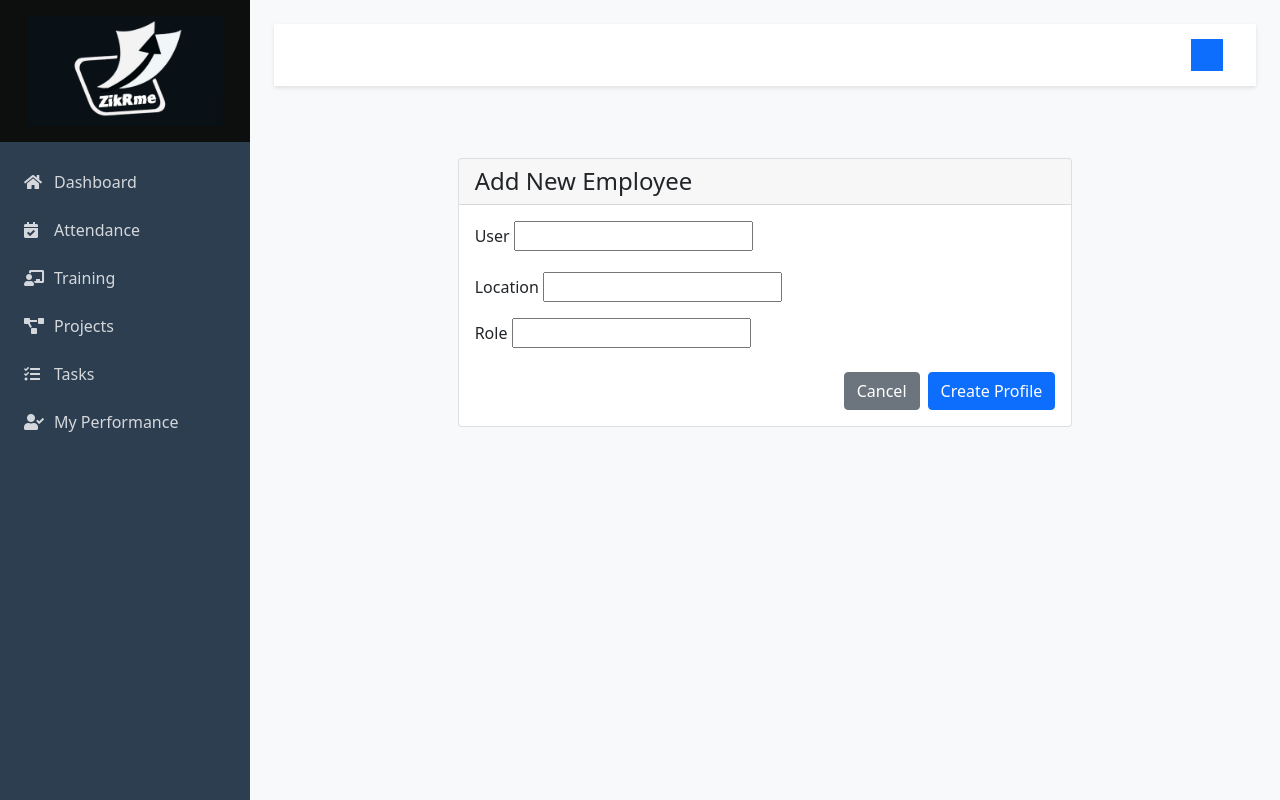
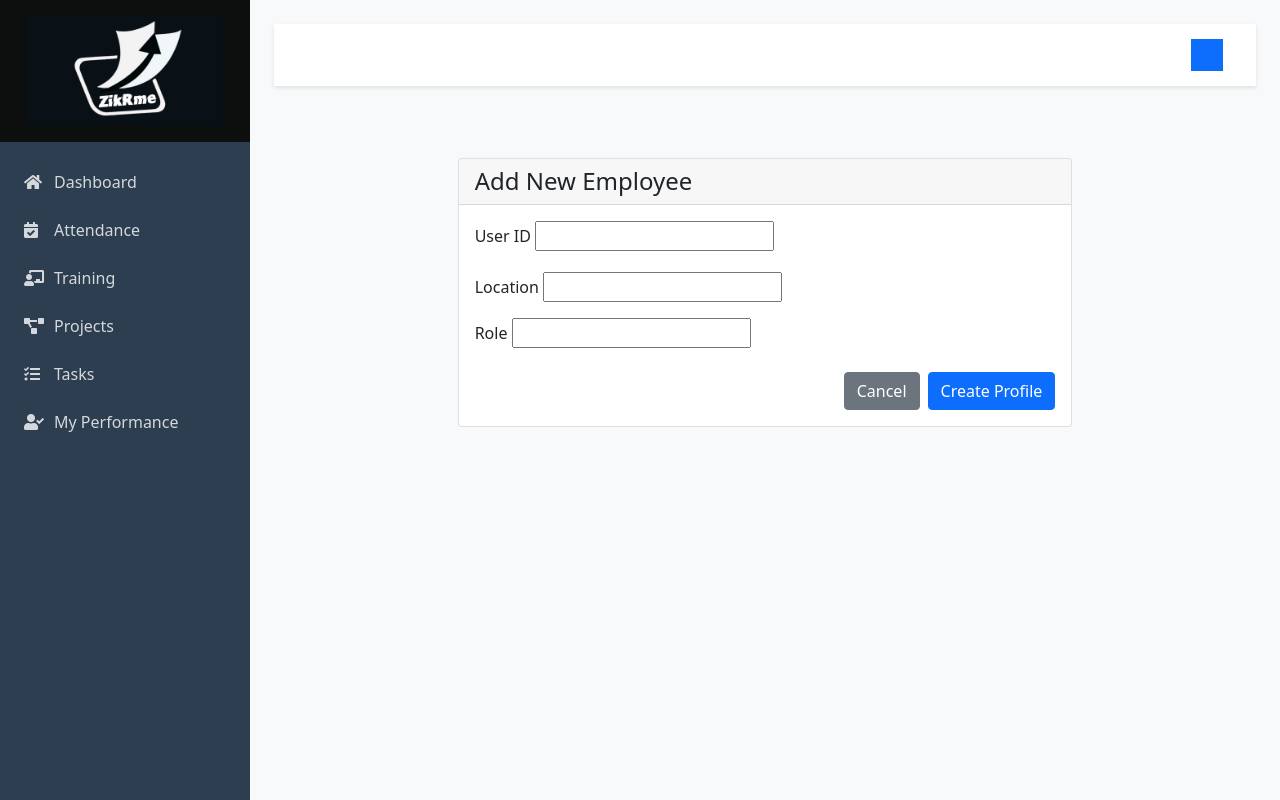
Before and after one commit to gangeshwar01/growthroom, a Django app: template templates/accounts/profile_form.html in a window 1280 px wide. Run offline with Django 4.2, Linux system fonts and the light colour scheme; the template is opened without the code that fills it, so the values that code supplies are empty, except form fields; tables that the repository leaves empty hold one stand-in row (values such as "Sample post"); form fields are guessed from the names that the template uses.

Commit message:
profile list

```diff
--- a/templates/accounts/profile_form.html
+++ b/templates/accounts/profile_form.html
@@ -19,7 +19,7 @@
                         {% csrf_token %}
 
                         <div class="mb-3">
-                            <label for="{{ form.user.id_for_label }}" class="form-label">User</label>
+                            <label for="{{ form.user.id_for_label }}" class="form-label">User ID</label>
                             {{ form.user }}
                             {% if form.user.errors %}
                             <div class="invalid-feedback d-block">
--- a/templates/accounts/profile_list.html
+++ b/templates/accounts/profile_list.html
@@ -18,7 +18,7 @@
                         <tr>
                             <th>Employee</th>
                             <th>Role</th>
-                            <th>Location</th>
+                            <th>Name</th>
                             <th>Last Updated</th>
                             <th>Actions</th>
                         </tr>
```
